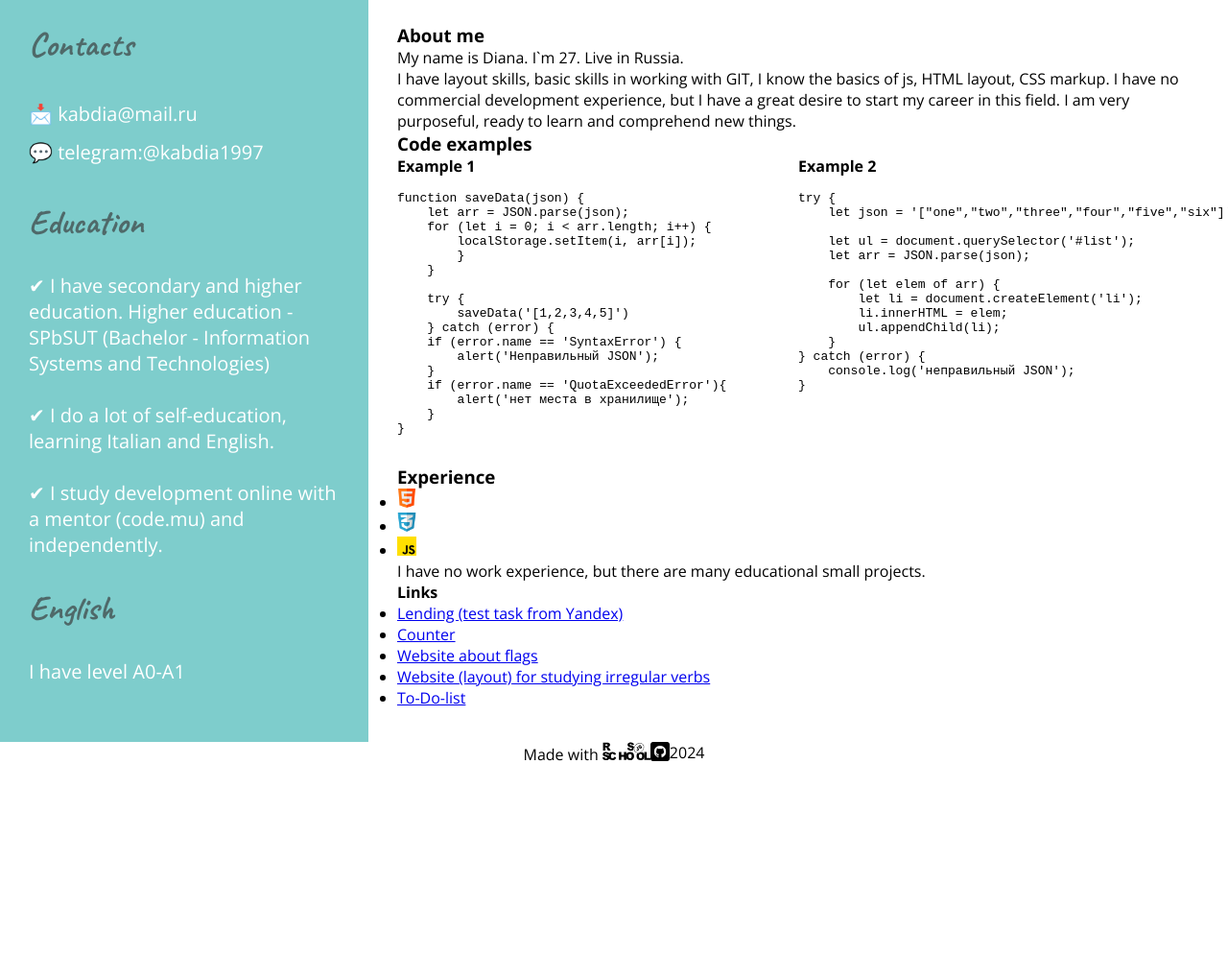
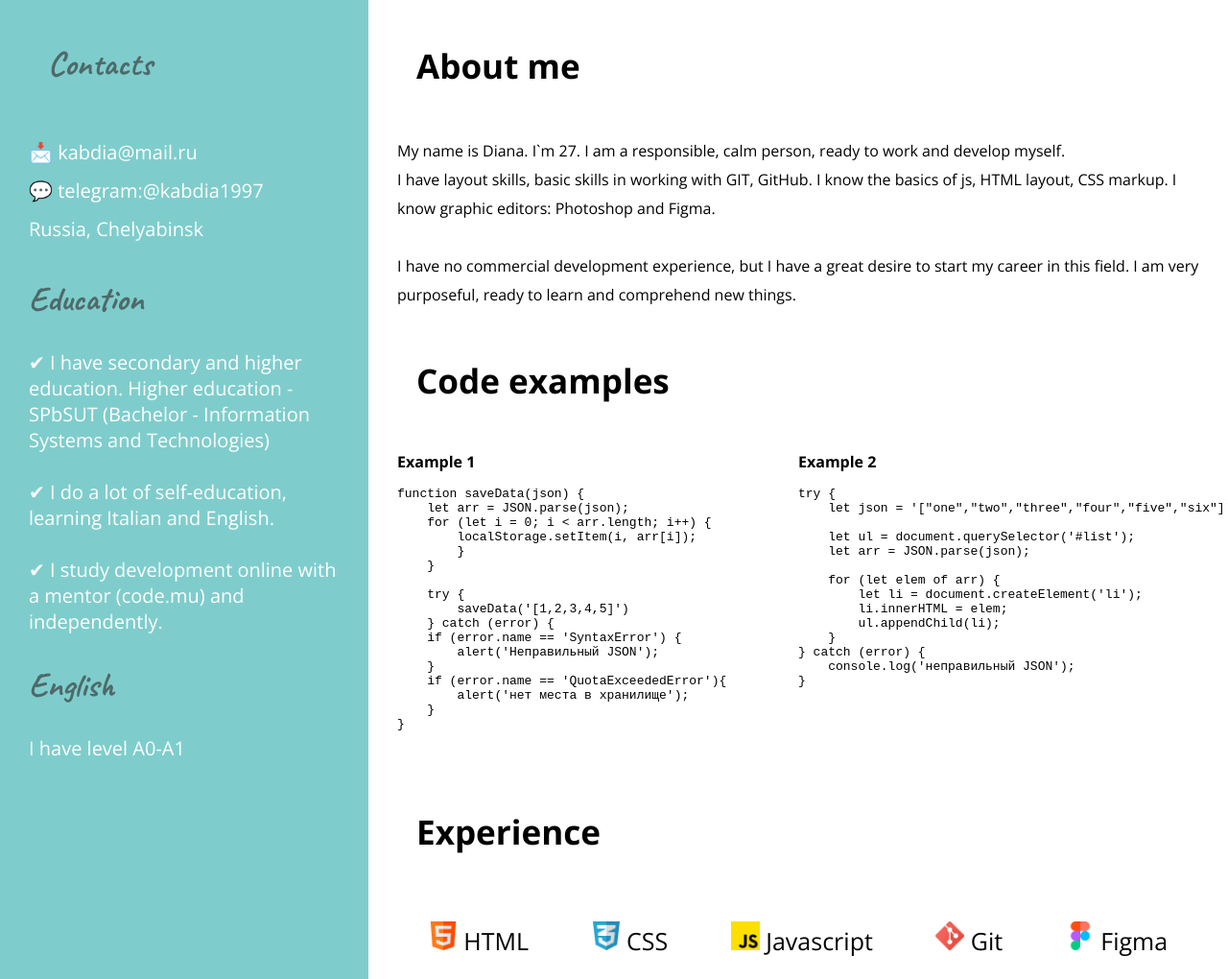
Before and after one commit to kabdia/rsschool-cv, a plain HTML site: page index.html in a window 1280 px wide. Shown: the part 260-1280 px from the top of the page at 96% size. Before the commit the page ends 1058 px from the top, so only its background shows below. Drawn offline with nearby package versions, Linux system fonts and the light colour scheme.

Commit message:
feat: add styles for main and footer

```diff
--- a/index.html
+++ b/index.html
@@ -31,6 +31,7 @@
                     <ul class="items-contacts">
                         <li class="item-email">kabdia@mail.ru</li>
                         <li class="item-teleg">telegram:@kabdia1997</li>
+                        <li class="item-lication">Russia, Chelyabinsk</li>
                     </ul>
                 </section>
 
@@ -48,15 +49,23 @@
             </section>
             <section class="section-left">
                 <section class="about">
-                    <h3 class="title">About me</h3>
+                    <div class="title">
+
+                        <h3>About me</h3>
+                    </div>
+
                     <aside class="aside">
-                    My name is Diana. I`m 27. Live in Russia.<br>
-                    I have layout skills, basic skills in working with GIT, I know the basics of js, HTML layout, CSS markup.
+                    My name is Diana. I`m 27. I am a responsible, calm person, ready to work and develop myself.<br>
+                    I have layout skills, basic skills in working with GIT, GitHub. I know the basics of js, HTML layout, CSS markup. I know graphic editors: Photoshop and Figma.<br><br>
                     I have no commercial development experience, but I have a great desire to start my career in this field.
                     I am very purposeful, ready to learn and comprehend new things.
                     </aside>
                 </section>
-                <h3>Code examples</h3>
+                <div class="title">
+
+                    <h3>Code examples</h3>
+                </div>
+
                 <section class="code">
                     <div class="container-code">
                     <h4>Example 1</h4>
@@ -106,22 +115,27 @@ try {
                 </section>
 
                 <section class="experience">
-                    <h3>Experience</h3>
+                    <div class="title">
+
+                        <h3>Experience</h3>
+                    </div>
                     <div class="skills">
                         <ul>
-                            <li><img class="tech" src="./img/html.png" alt="html"></li>
-                            <li><img class="tech" src="./img/css.png" alt="css"></li>
-                            <li><img src="./img/js.png" alt="js" class="tech"></li>
+                            <li><img class="tech" src="./img/html.png" alt="html">  HTML</li>
+                            <li><img class="tech" src="./img/css.png" alt="css"> CSS</li>
+                            <li><img src="./img/js.png" alt="js" class="tech"> Javascript</li>
+                            <li><img src="./img/git.png" alt="js" class="tech"> Git</li>
+                            <li><img src="./img/figma.png" alt="js" class="tech"> Figma</li>
                         </ul>
                     </div>
-                    <p>I have no work experience, but there are many educational small projects.</p>
+                    <p class="skills-links">I have no work experience, but there are many educational small projects.</p>
                     <h4>Links</h4>
-                    <ul>
-                        <li><a href="https://github.com/kabdia/YSamokat">Lending (test task from Yandex)</a></li>
-                        <li><a href="https://github.com/kabdia/miniCounter">Counter</a></li>
-                        <li><a href="https://github.com/kabdia/source_about_flags">Website about flags</a></li>
-                        <li><a href="https://github.com/kabdia/irregular_verbs">Website (layout) for studying irregular verbs</a></li>
-                        <li><a href="https://github.com/kabdia/ToDoList">To-Do-list</a>
+                    <ul class="skills-items">
+                        <li class="skills-item"><a href="https://github.com/kabdia/miniCounter">Counter</a></li>
+                        <li class="skills-item"><a href="https://github.com/kabdia/YSamokat">Lending (test task from Yandex)</a></li>
+                        <li class="skills-item"><a href="https://github.com/kabdia/source_about_flags">Website about flags</a></li>
+                        <li class="skills-item"><a href="https://github.com/kabdia/irregular_verbs">Website (layout) for studying irregular verbs</a></li>
+                        <li class="skills-item"><a href="https://github.com/kabdia/ToDoList">To-Do-list</a>
                     </ul>
                 </section>
 
@@ -130,9 +144,14 @@ try {
     </main>
     <footer class="footer">
         <div class="container">
-            <span>Made with <a href="https://rs.school/courses/javascript-ru"><img class="img-footer" src="./img/rs-logo.svg" alt="rs"></a></span>
-            <a href="https://github.com/kabdia"><img class="img-github"src="./img/github.png" alt="github"></a>
-            2024
+            <div class="rsshool">
+                <span>Made with <a href="https://rs.school/courses/javascript-ru"><img class="img-footer" src="./img/rs-logo.svg" alt="rs"></a></span>
+
+            </div>
+            <div class="info">
+                <a href="https://github.com/kabdia"><img class="img-github"src="./img/github.png" alt="github"></a>
+                <span>2024</span>
+            </div>
         </div>
     </footer>
 
--- a/style/style.css
+++ b/style/style.css
@@ -106,7 +106,64 @@ img {
     font-size: 30px;
 }
 
+.about,.code,.experience {
+    margin-bottom:30px;
+}
+.title {
+    font-size: 30px;
+    margin-bottom: 30px;
 
+    padding:20px;
+    display:flex;
+}
+
+.skills {
+    width: 100%;
+    margin-bottom:30px;
+    display: flex;
+    flex-direction: column;
+}
+.skills ul {
+    display: flex;
+    justify-content: space-between;
+}
+.skills li {
+    list-style: none;
+    padding:20px;
+    margin:0 auto;
+    font-size: 25px;
+    background-color: none;
+    border-radius: 20px;
+    transition: background-color 1s linear;
+}
+.skills li:hover{
+    background-color: #7ECDCC;
+
+}
+.skills-links {
+    margin-bottom:30px;
+}
+.skills-items{
+    margin-top:30px;
+    list-style: none;
+}
+.skills-item{
+    padding: 10px 30px;
+}
+
+.skills-item a{
+    text-decoration: none;
+    color:black;
+    cursor:pointer;
+    font-size: 20px;
+    transition: color 0.3s linear;
+}
+.skills-item a:hover {
+    color:#7ECDCC;
+}
+.aside {
+    line-height: 30px;
+}
 .code {
     display:flex;
     flex-wrap: wrap;
@@ -115,10 +172,16 @@ img {
     width:50%;
 }
 .tech{
-    width:20px;
+    width:30px;
 }
 .footer {
-    margin: 0 auto;
+    padding: 40px;
+    background-color:#E3F2F2;;
+}
+.footer .container {
+    display:flex;
+    justify-content: space-around;
+    font-size: 20px;
 }
 .img-footer {
     width:50px;
```
Also changed, not shown: img/code.png (added), img/experience.png (added), img/figma.png (added), img/git.png (added), img/me.png (added), img/react.png (deleted), img/typescript.png (deleted).
